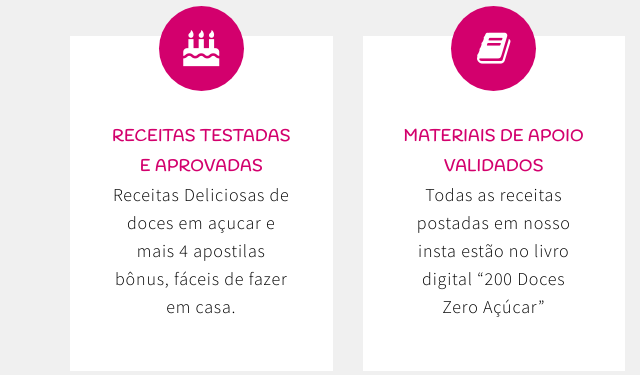
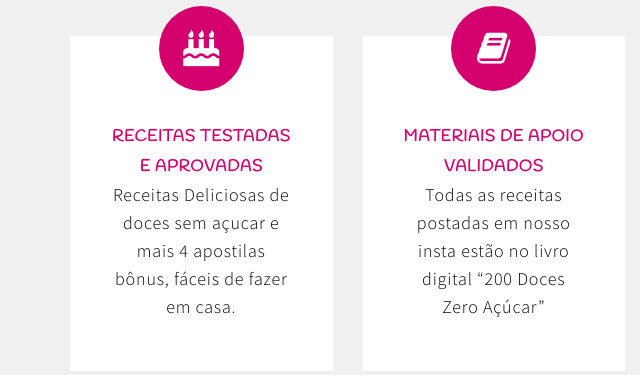
Before and after one commit to Renatocirilo/200doces, a plain HTML site: page index.html in a window 1280 px wide. Shown: the part 1120-1495 px from the top of the page, 0-640 px from the left. Drawn offline with Linux system fonts and the light colour scheme.

Commit message:
Fixing Material

```diff
--- a/index.html
+++ b/index.html
@@ -104,7 +104,7 @@
 						<span style="text-transform: uppercase;font-weight: bold;font-size: 16px; color: #d3006d;">
 							Receitas Testadas e Aprovadas
 						</span> <br>
-            Receitas Deliciosas de doces em açucar e mais 4 apostilas bônus, fáceis de fazer em casa.
+            Receitas Deliciosas de doces sem açucar e mais 4 apostilas bônus, fáceis de fazer em casa.
 					</p>
           </div>
       </div>
```
